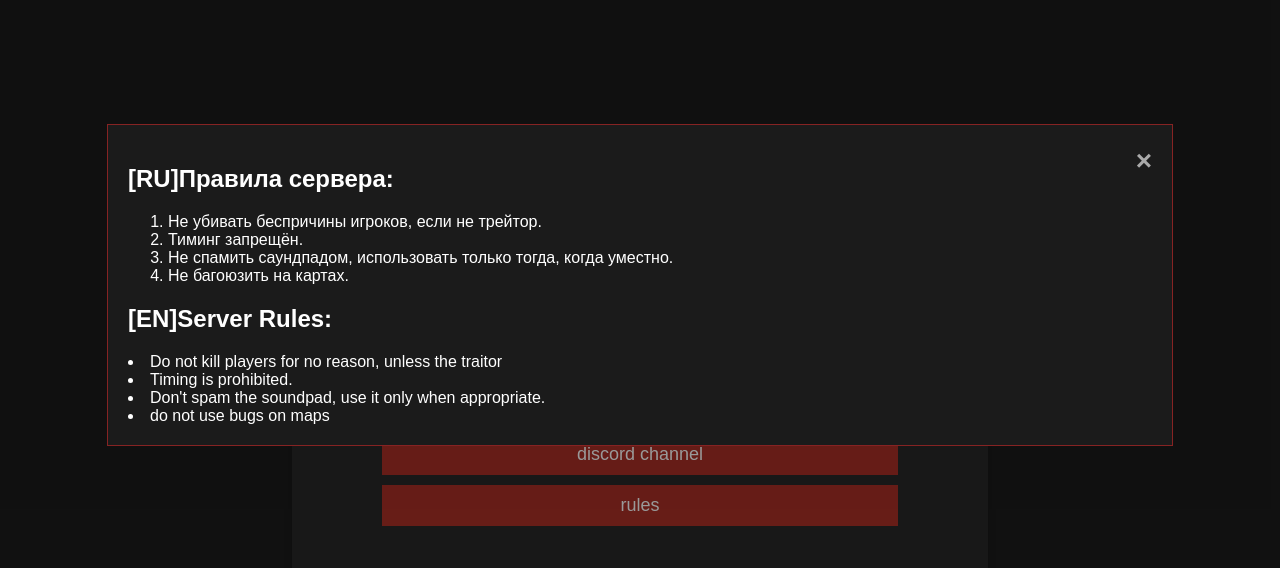
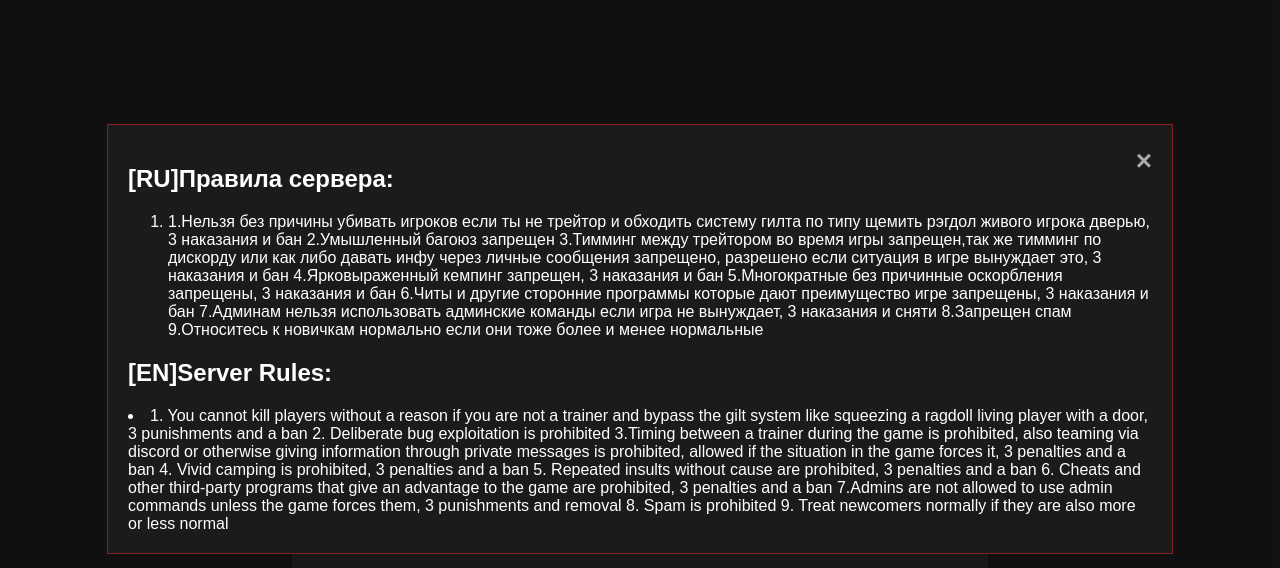
Before and after one commit to fr0uzen1/pog, a plain HTML site: page index.html in a window 1280 px wide. Both pictures are taken after a click on the link "rules". Drawn offline with Linux system fonts and the light colour scheme.

Commit message:
Update rules in index.html

```diff
--- a/index.html
+++ b/index.html
@@ -96,17 +96,27 @@
     <span class="close">&times;</span>
     <h2>[RU]Правила сервера:</h2>
     <ol>
-      <li>Не убивать беспричины игроков, если не трейтор.</li>
-      <li>Тиминг запрещён.</li>
-      <li>Не спамить саундпадом, использовать только тогда, когда уместно.</li>
-      <li>Не багоюзить на картах.</li>
+      <li>1.Нельзя без причины убивать игроков если ты не трейтор и обходить систему гилта по типу щемить рэгдол живого игрока дверью, 3 наказания и бан
+2.Умышленный багоюз запрещен
+3.Тимминг между трейтором во время игры запрещен,так же тимминг по дискорду или как либо давать инфу через личные сообщения запрещено, разрешено если ситуация в игре вынуждает это, 3 наказания и бан
+4.Ярковыраженный кемпинг запрещен, 3 наказания и бан
+5.Многократные без причинные оскорбления запрещены,  3 наказания и бан
+6.Читы и другие сторонние программы которые дают преимущество игре запрещены, 3 наказания и бан
+7.Админам нельзя использовать админские команды если игра не вынуждает, 3 наказания и сняти
+8.Запрещен спам
+9.Относитесь к новичкам нормально если они тоже более и менее нормальные</li>
     </ol>
     <h2>[EN]Server Rules:</h2>
   </ol>
-      <li>Do not kill players for no reason, unless the traitor</li>
-      <li>Timing is prohibited.</li>
-      <li>Don't spam the soundpad, use it only when appropriate.</li>
-      <li>do not use bugs on maps</li>
+      <li>1. You cannot kill players without a reason if you are not a trainer and bypass the gilt system like squeezing a ragdoll living player with a door, 3 punishments and a ban
+2. Deliberate bug exploitation is prohibited
+3.Timing between a trainer during the game is prohibited, also teaming via discord or otherwise giving information through private messages is prohibited, allowed if the situation in the game forces it, 3 penalties and a ban
+4. Vivid camping is prohibited, 3 penalties and a ban
+5. Repeated insults without cause are prohibited, 3 penalties and a ban
+6. Cheats and other third-party programs that give an advantage to the game are prohibited, 3 penalties and a ban
+7.Admins are not allowed to use admin commands unless the game forces them, 3 punishments and removal
+8. Spam is prohibited
+9. Treat newcomers normally if they are also more or less normal </li>
     </ol>
   </div>
 
```
